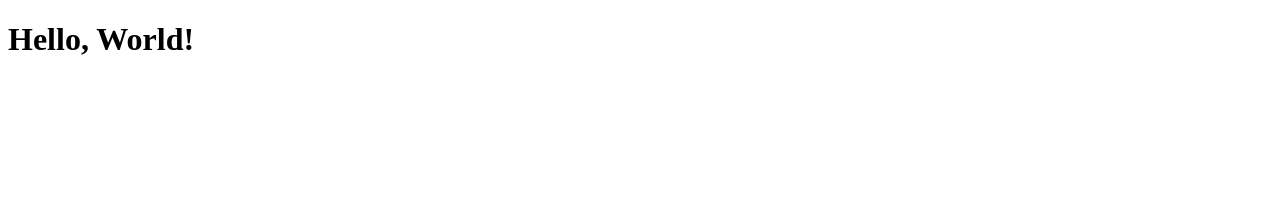
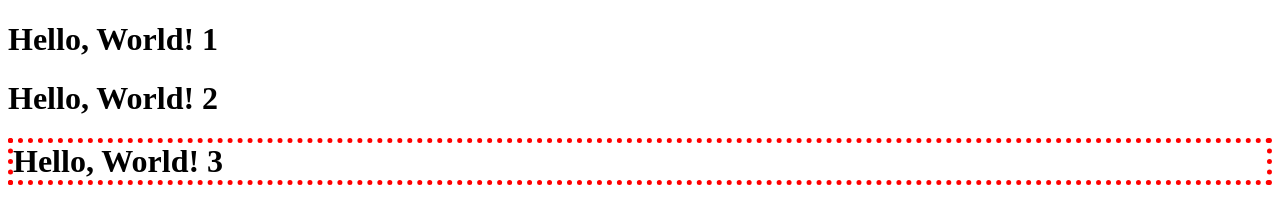
Before and after one commit to mayrand/jqueryClass, a plain HTML site: page index.html in a window 1280 px wide. Drawn offline with Linux system fonts and the light colour scheme.

Commit message:
Selectors and filters

```diff
--- a/index.html
+++ b/index.html
@@ -6,10 +6,13 @@
     <script src="js/jquery-3.7.1.min.js"></script>
     <script>
         $("document").ready(function () {
-            $("body").append("<h1>Hello, World!</h1>");
+            $("h1:last").css("border", "5px dotted red");
         });
     </script>
 </head>
 <body>
+    <h1>Hello, World! 1</h1>
+    <h1>Hello, World! 2 </h1>
+    <h1>Hello, World! 3</h1>
 </body>
 </html>
```
